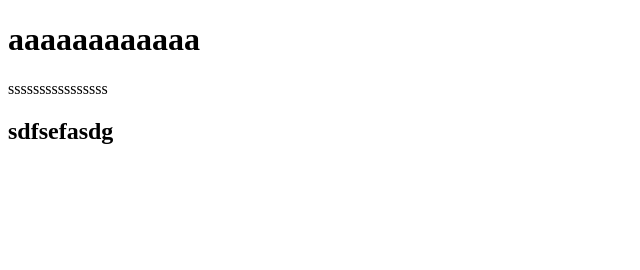
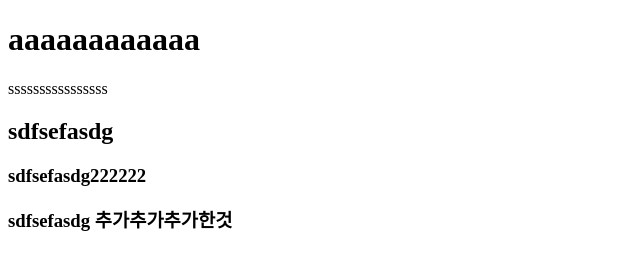
Before and after one commit to shark-tail/first-noona-project, a plain HTML site: page index.html in a window 1280 px wide. Shown: the whole page, without its empty margins (0-640 px from the left). Drawn offline with Linux system fonts and the light colour scheme.

Commit message:
second commit

```diff
--- a/index.html
+++ b/index.html
@@ -12,5 +12,7 @@
     <h1>aaaaaaaaaaaa</h1>
     <p>ssssssssssssssss</p>
     <h2>sdfsefasdg</h2>
+    <h3>sdfsefasdg222222</h3>
+    <h3>sdfsefasdg 추가추가추가한것</h3>
   </body>
 </html>
```
